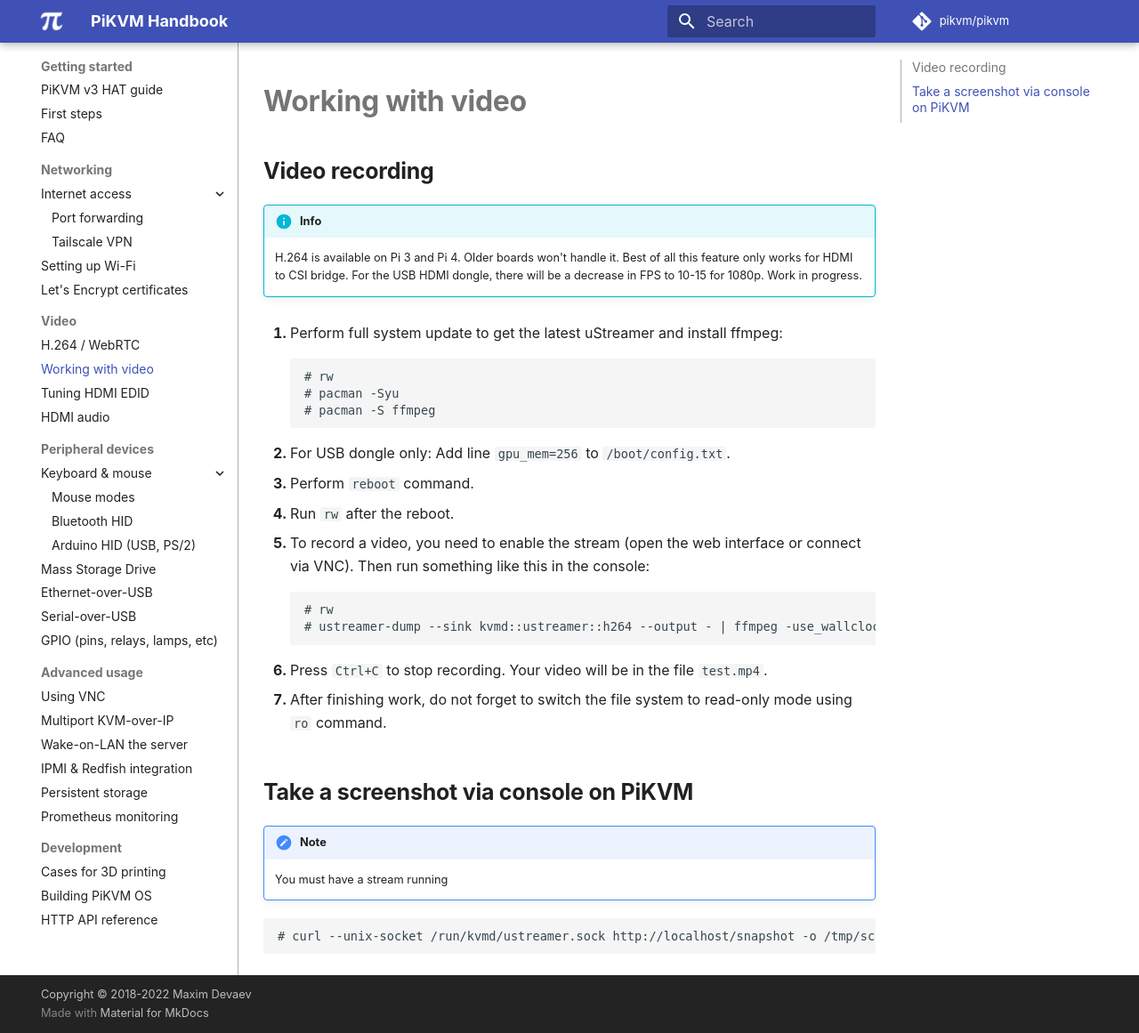
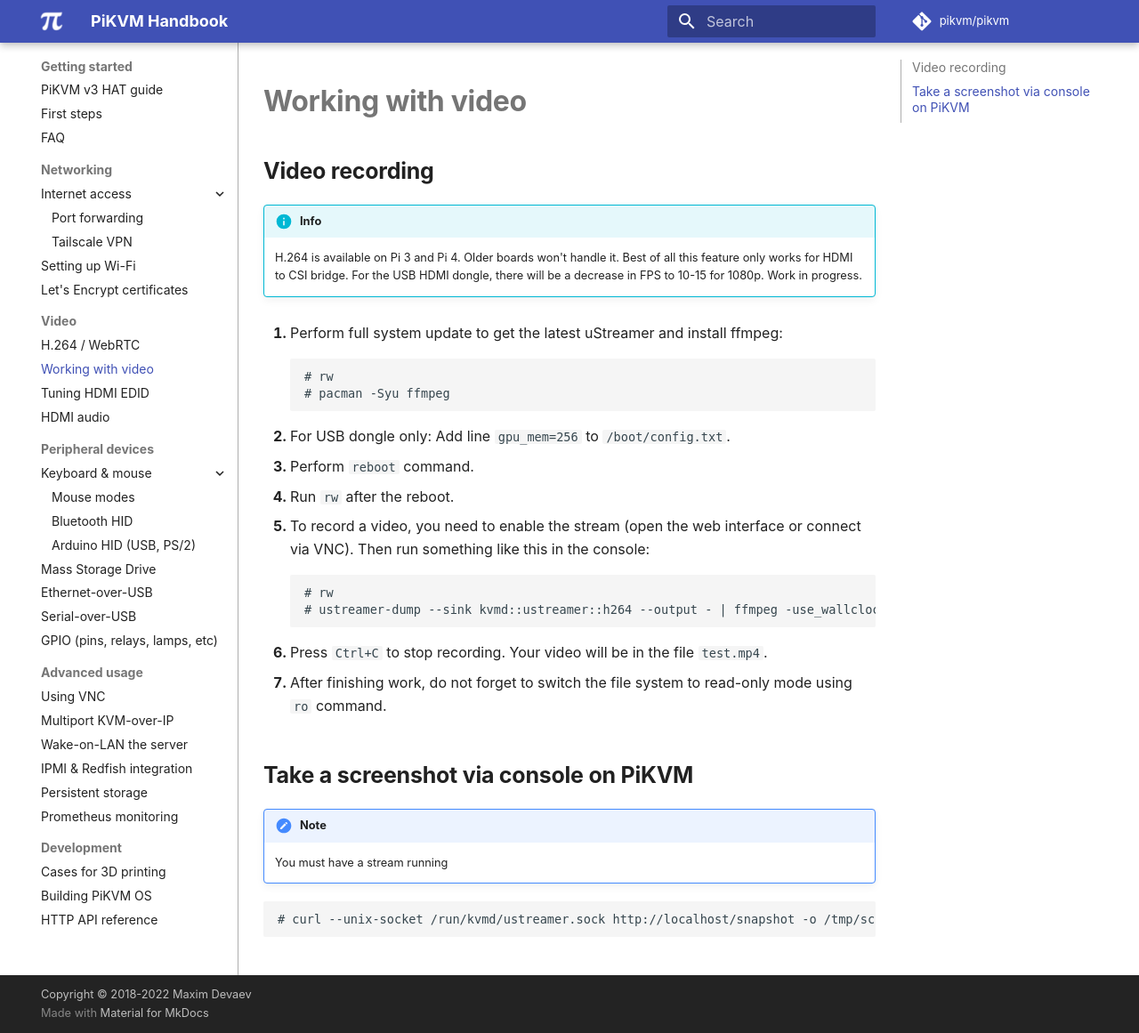
Before and after one commit to pikvm/pikvm, an MkDocs documentation site: the page built from docs/video.md, in a window 1280 px wide and 1161 px high. Shown: the whole window at 89% size. Built offline with MkDocs 1.6.1 and Material for MkDocs 9.7.7, drawn with Linux system fonts in a browser that asks for light colours; some web fonts are replaced; comment, search, counter and statistics services are not loaded.

Commit message:
remove unnecessary sync command from video.md

````diff
--- a/docs/video.md
+++ b/docs/video.md
@@ -9,8 +9,7 @@
 
     ```
     # rw
-    # pacman -Syu
-    # pacman -S ffmpeg
+    # pacman -Syu ffmpeg
     ```
 
 2. For USB dongle only: Add line `gpu_mem=256` to `/boot/config.txt`.
````
